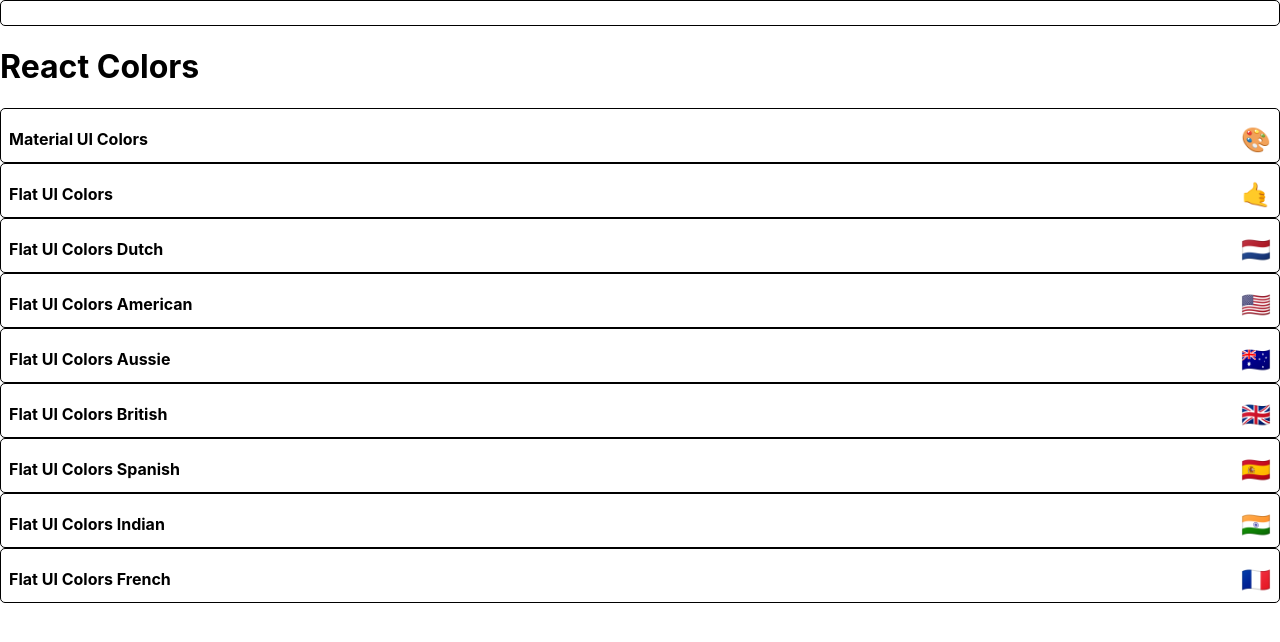
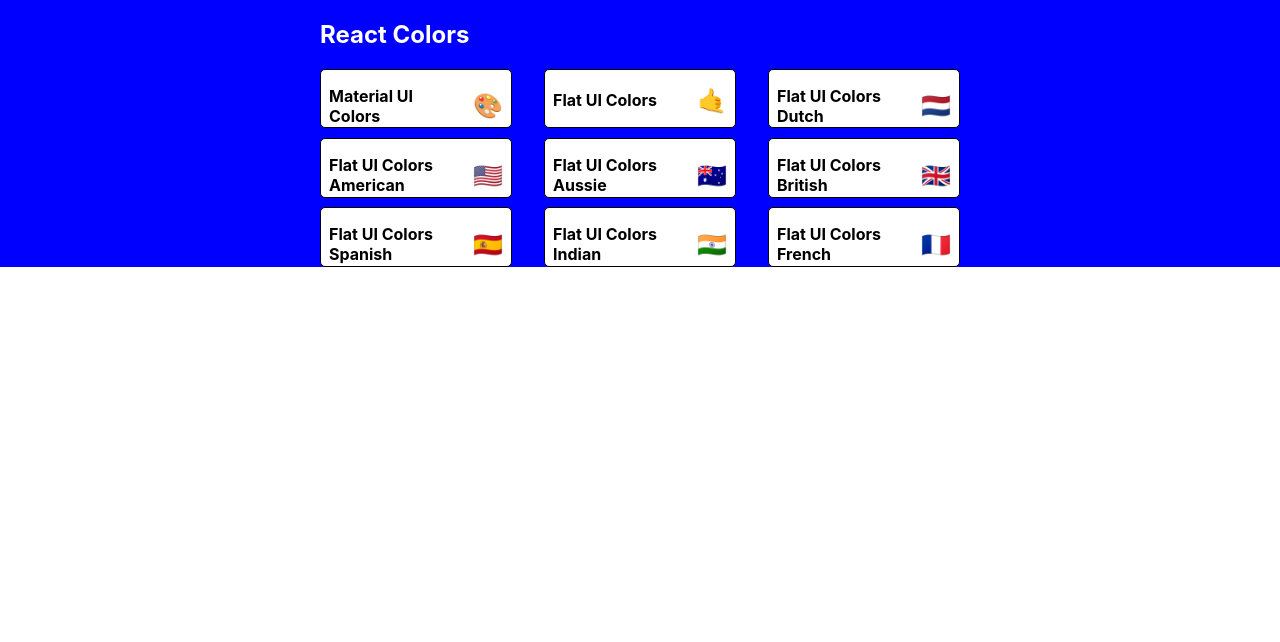
Before and after one commit to Dgarza0413/color-palette, a React (Create React App) app: page / in a window 1280 px wide. Shown: the top 642 px of the page. Built offline with nearby package versions, Linux system fonts and the light colour scheme.

Commit message:
start styles of paletteList withStyles

```diff
--- a/src/components/PaletteList.js
+++ b/src/components/PaletteList.js
@@ -1,20 +1,57 @@
 import React, { Component } from 'react';
 import MiniPalette from "./MiniPalette";
 import { Link } from "react-router-dom";
+import { withStyles } from "@material-ui/styles";
+
+const styles = {
+    root: {
+        backgroundColor: "blue",
+        height: "100%",
+        display: "flex",
+        alignItems: "flex-start",
+        justifyContent: "center"
+    },
+    container: {
+        width: "50%",
+        display: "flex",
+        alignItems: "flex-start",
+        flexDirection: "column",
+        flexWrap: "wrap"
+    },
+    nav: {
+        display: "flex",
+        width: "100%",
+        justifyContent: "space-between",
+        color: "white"
+    },
+    palettes: {
+        boxSizing: "border-box",
+        width: "100%",
+        display: "grid",
+        gridTemplateColumns: "repeat(3, 30%)",
+        gridGap: "5%"
+
+    }
+}
 
 class PaletteList extends Component {
     render() {
-        const { palettes } = this.props;
+        const { palettes, classes } = this.props;
         return (
-            <div>
-                <MiniPalette />
-                <h1>React Colors</h1>
-                {palettes.map(palette => (
-                    <MiniPalette {...palette} />
-                ))}
+            <div className={this.props.classes.root}>
+                <div className={classes.container}>
+                    <nav className={classes.nav}>
+                        <h1>React Colors</h1>
+                    </nav>
+                    <div className={classes.palettes}>
+                        {palettes.map(palette => (
+                            <MiniPalette {...palette} />
+                        ))}
+                    </div>
+                </div>
             </div>
         )
     }
 }
 
-export default PaletteList
+export default withStyles(styles)(PaletteList)
```
